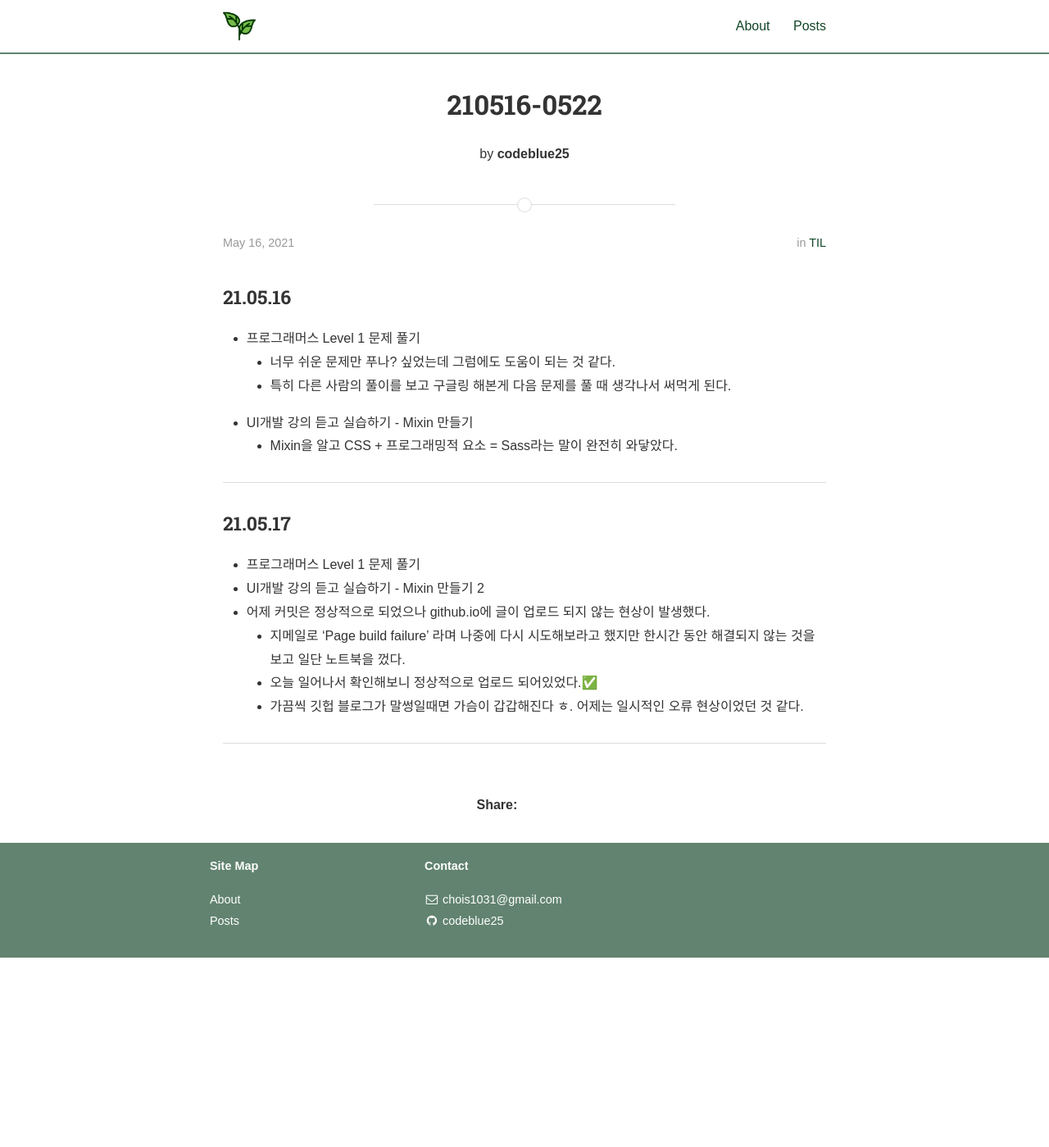
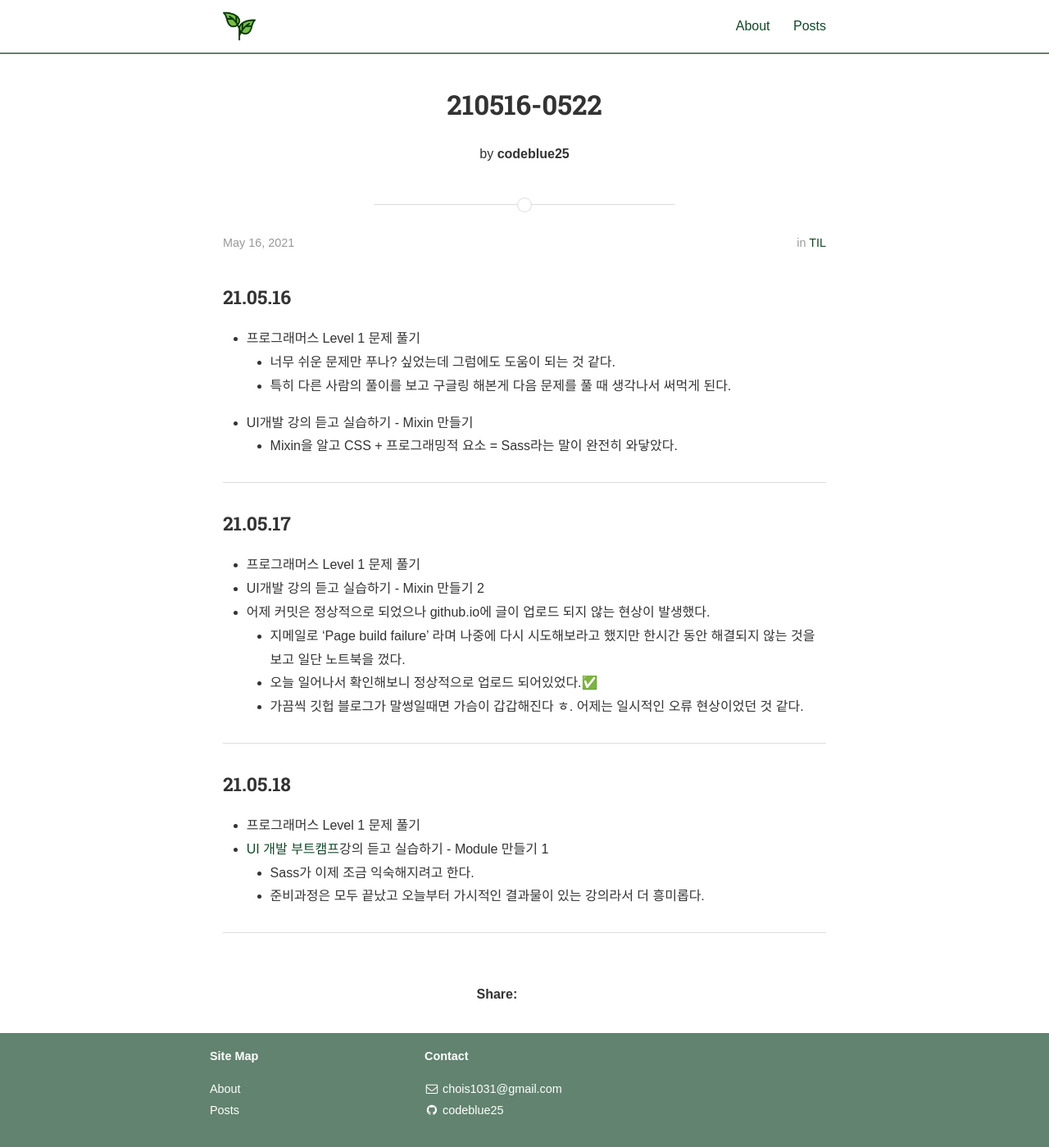
Before and after one commit to codeblue25/codeblue25.github.io, a Jekyll site: the page built from _posts/2021-05-16-0522.md, in a window 1280 px wide and 1400 px high. Shown: the whole window at 82% size. Built offline with Jekyll 4.4.1, drawn with Linux system fonts in a browser that asks for light colours; nearby versions of some CDN libraries; some web fonts are replaced; a style sheet for code colours, icons or effects is not loaded.

Commit message:
210518 TIL

```diff
--- a/_posts/2021-05-16-0522.md
+++ b/_posts/2021-05-16-0522.md
@@ -26,3 +26,12 @@
   - 가끔씩 깃헙 블로그가 말썽일때면 가슴이 갑갑해진다 ㅎ. 어제는 일시적인 오류 현상이었던 것 같다.
 
 ---
+
+<h3>21.05.18</h3>
+
+- 프로그래머스 Level 1 문제 풀기
+- [UI 개발 부트캠프](https://edu.goorm.io/lecture/25681/%EA%B9%80%EB%B2%84%EA%B7%B8%EC%9D%98-ui-%EA%B0%9C%EB%B0%9C-%EB%B6%80%ED%8A%B8%EC%BA%A0%ED%94%84-%EA%B2%BD%EB%A0%A5%EA%B0%99%EC%9D%80-%EC%8B%A0%EC%9E%85%EC%9C%BC%EB%A1%9C-%EB%A0%88%EB%B2%A8%EC%97%85)강의 듣고 실습하기 - Module 만들기 1
+  - Sass가 이제 조금 익숙해지려고 한다.
+  - 준비과정은 모두 끝났고 오늘부터 가시적인 결과물이 있는 강의라서 더 흥미롭다.
+
+---
```
